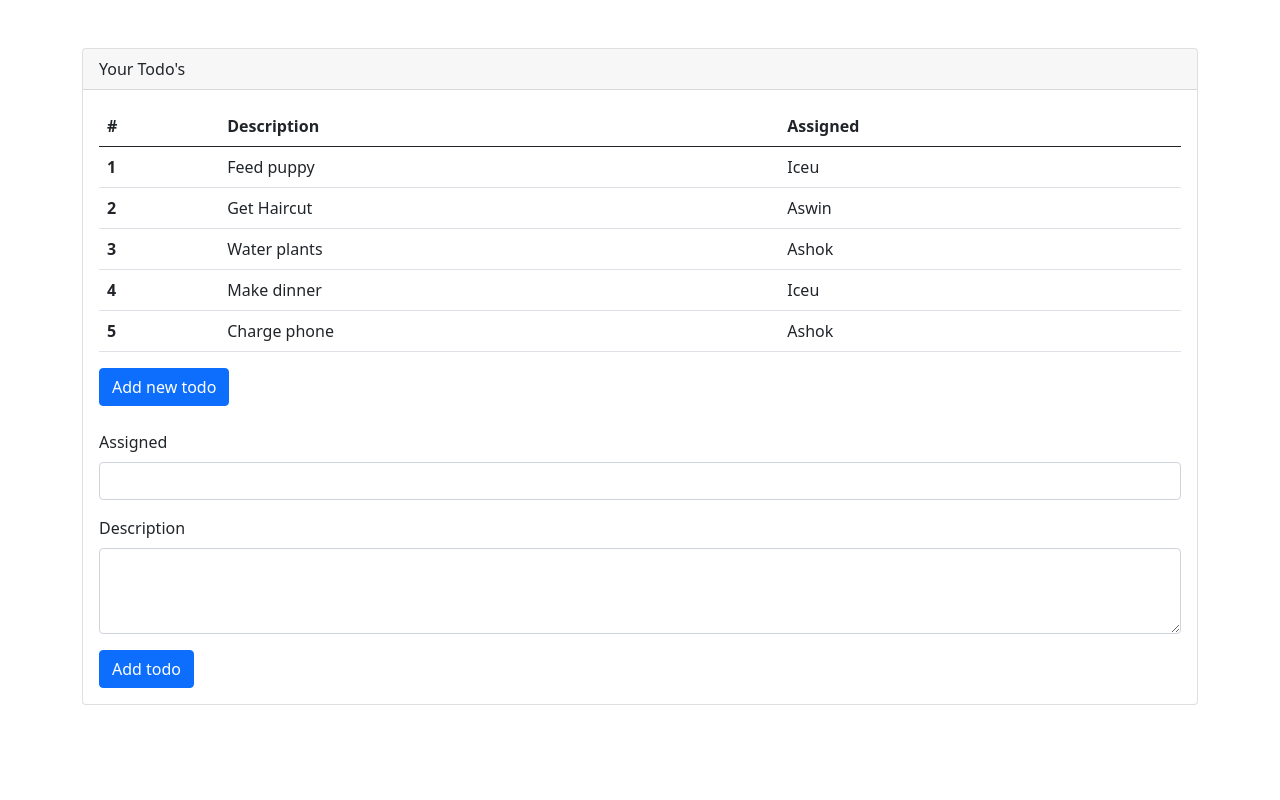
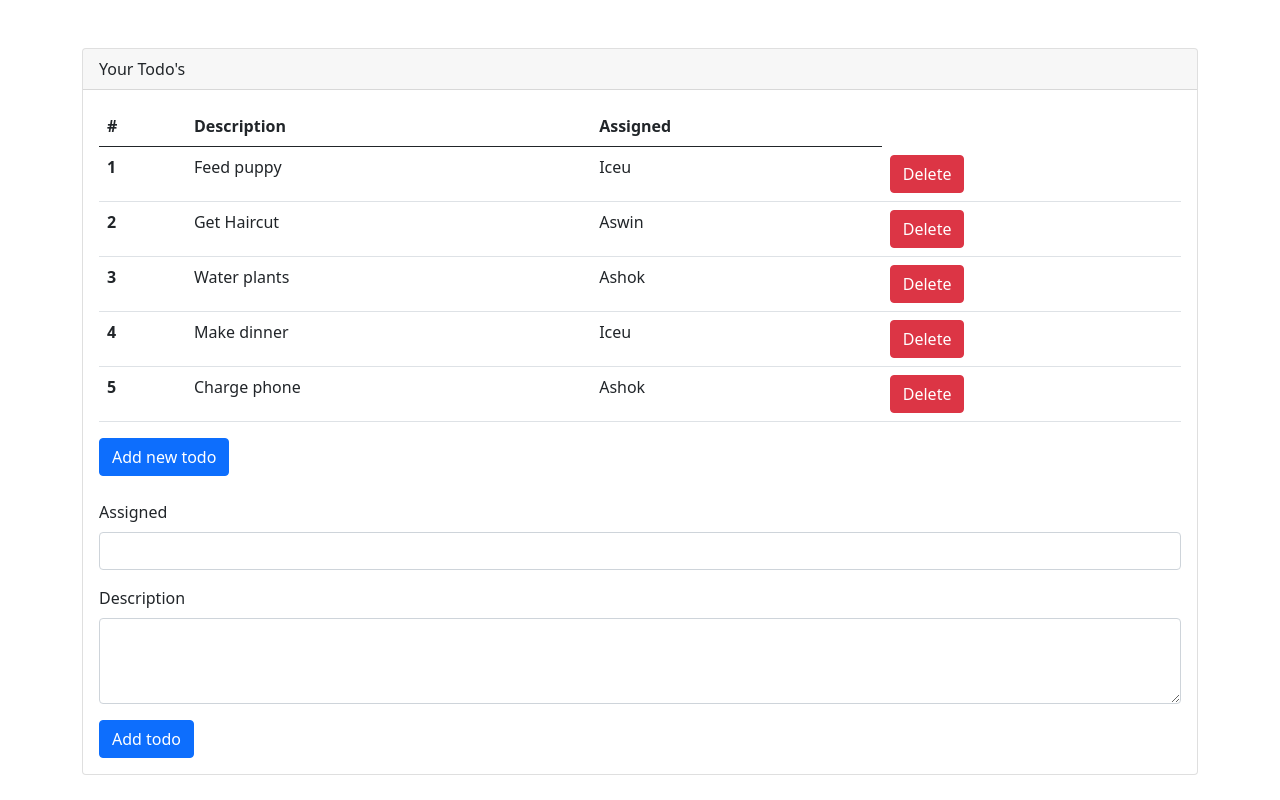
Before and after one commit to Aswin850/Todo-App, a React (Create React App) app: page / in a window 1280 px wide. Built offline with nearby package versions, Linux system fonts and the light colour scheme.

Commit message:
Added delete function

```diff
--- a/src/App.js
+++ b/src/App.js
@@ -28,12 +28,17 @@ function App() {
     setTodos((todos) => [...todos, newTodo]);
   };
 
+  const deleteTodo = (deleteRowNo) => {
+    let filtered = todos.filter((todo) => todo.no !== deleteRowNo);
+    setTodos([...filtered]);
+  };
+
   return (
     <div className="mt-5 container">
       <div className="card">
         <div className="card-header">Your Todo's</div>
         <div className="card-body">
-          <TodoTable props={todos} />
+          <TodoTable props={todos} deleteTodo={deleteTodo} />
           <button className="btn btn-primary">Add new todo</button>
           <NewTodoForm addTodo={addTodo} />
         </div>
--- a/src/components/TodoRowItem.jsx
+++ b/src/components/TodoRowItem.jsx
@@ -1,12 +1,21 @@
 import React from "react";
 
-function TodoRowItem({ todo }) {
+function TodoRowItem({ todo, deleteTodo }) {
   return (
     <>
       <tr>
         <th scope="row">{todo.no}</th>
         <td>{todo.description}</td>
         <td>{todo.assigned}</td>
+        <td>
+          <button
+            onClick={() => deleteTodo(todo.no)}
+            type="button"
+            className="btn btn-danger"
+          >
+            Delete
+          </button>
+        </td>
       </tr>
     </>
   );
--- a/src/components/TodoTable.jsx
+++ b/src/components/TodoTable.jsx
@@ -2,7 +2,7 @@ import React from "react";
 
 import TodoRowItem from "./TodoRowItem";
 
-function TodoTable({ props }) {
+function TodoTable({ props, deleteTodo }) {
   return (
     <table className="table table-hover">
       <thead>
@@ -14,7 +14,7 @@ function TodoTable({ props }) {
       </thead>
       <tbody>
         {props.map((data) => (
-          <TodoRowItem todo={data} key={data.no} />
+          <TodoRowItem deleteTodo={deleteTodo} todo={data} key={data.no} />
         ))}
       </tbody>
     </table>
```
